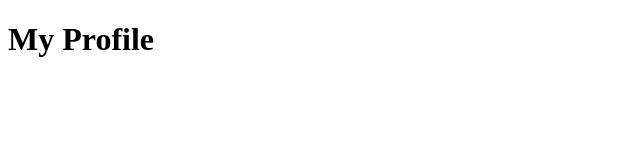
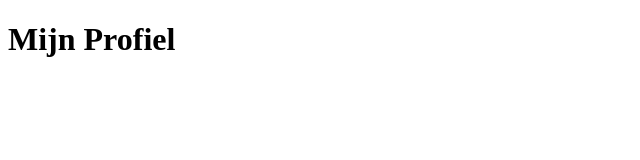
Before and after one commit to dwaard/dwaard.github.io, a plain HTML site: page profile.html in a window 1280 px wide. Shown: the whole page, without its empty margins (0-640 px from the left). Drawn offline with Linux system fonts and the light colour scheme.

Commit message:
Add new content

```diff
--- a/profile.html
+++ b/profile.html
@@ -7,6 +7,6 @@
     <title>My Profile</title>
   </head>
   <body>
-    <h1>My Profile</h1>
+    <h1>Mijn Profiel</h1>
   </body>
 </html>
```
Also changed, not shown: index.html (added).
